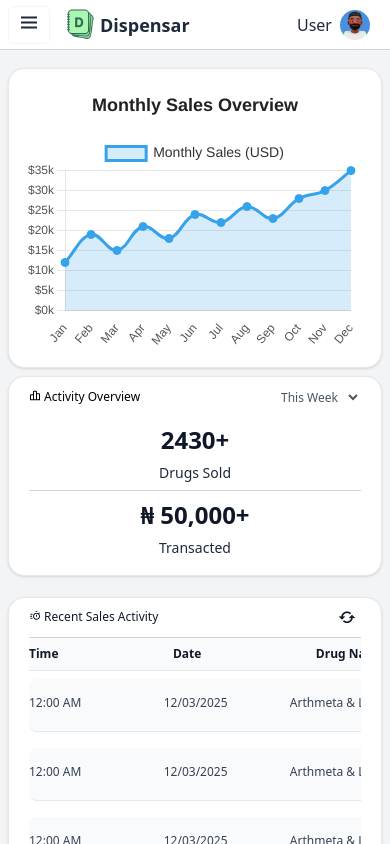
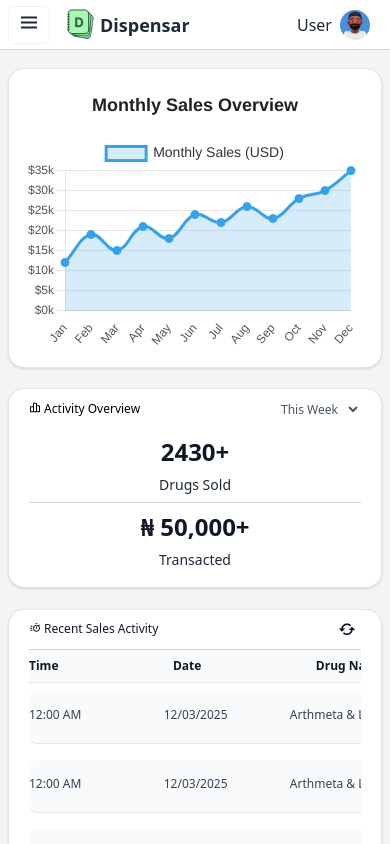
Before and after one commit to zimcodes1/Dispensar, a React (Vite) app in the folder client/: page /dashboard in a window 390 px wide. Shown: the top 844 px of the page. Built offline with nearby package versions, Linux system fonts and the light colour scheme.

Commit message:
fix: minor updates to salesinfo component

```diff
--- a/client/src/components/dashboard/SalesInfo.tsx
+++ b/client/src/components/dashboard/SalesInfo.tsx
@@ -7,7 +7,7 @@ function SalesInfo(){
         <div className="bg-white w-[57%] max-[767px]:w-full md:w-[60%] h-full max-[767px]:h-[300px] md:h-[280px] shadow border border-gray-200 rounded-2xl overflow-hidden">
             <SalesOverviewChart></SalesOverviewChart>
         </div>
-        <div className="bg-white w-[40%] max-[767px]:w-full md:w-[38%] max-[767px]:h-[200px] md:h-[280px] max-[767px]:mt-2 h-full shadow border border-gray-200 rounded-2xl px-5 flex-col  overflow-scroll hide-scrollbar">
+        <div className="bg-white w-[40%] max-sm:mt-5 max-[767px]:w-full md:w-[38%] max-[767px]:h-[200px] md:h-[280px] max-[767px]:mt-2 h-full shadow border border-gray-200 rounded-2xl px-5 flex-col  overflow-scroll hide-scrollbar">
         <div className="sticky top-0 h-10 flex justify-between items-center">
             <h1 className="text-xs"><i className="bx bx-bar-chart-alt-2"></i> Activity Overview</h1>
             <select name="" id="" className="text-xs">
```
